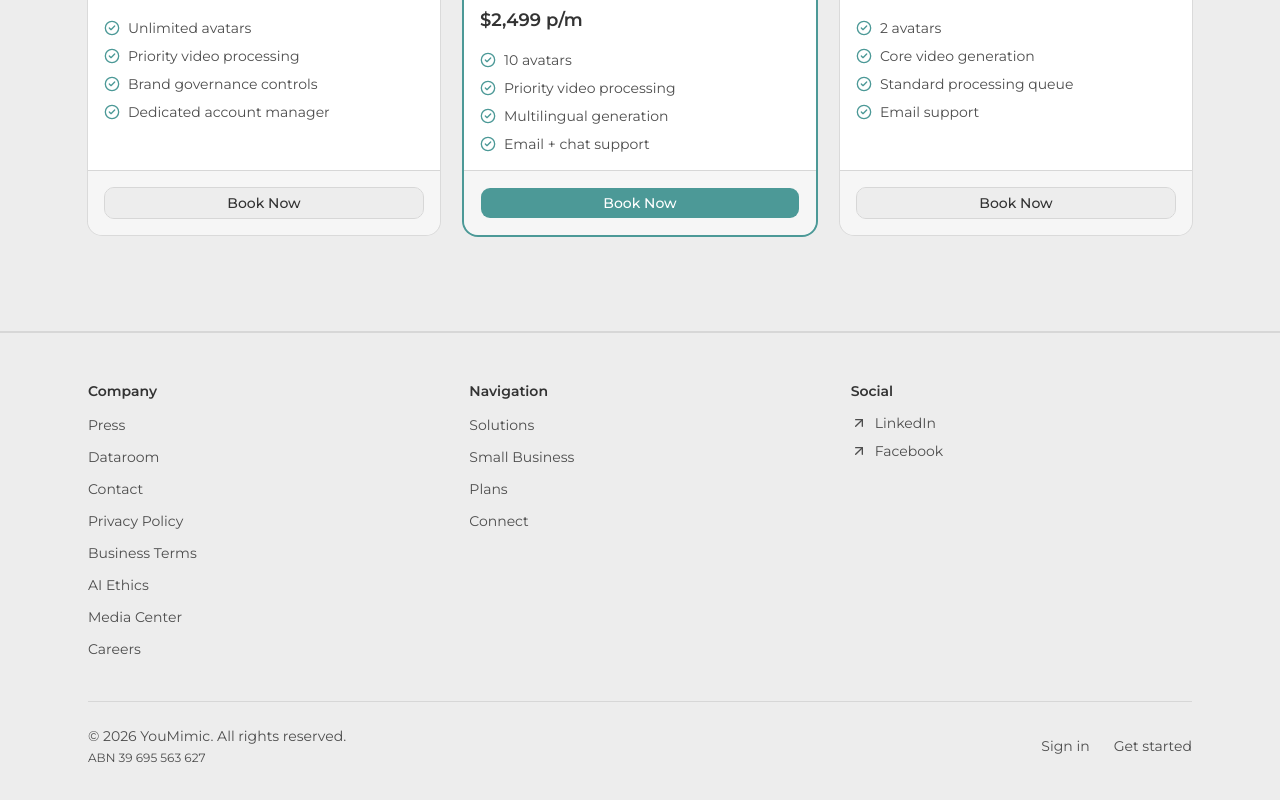
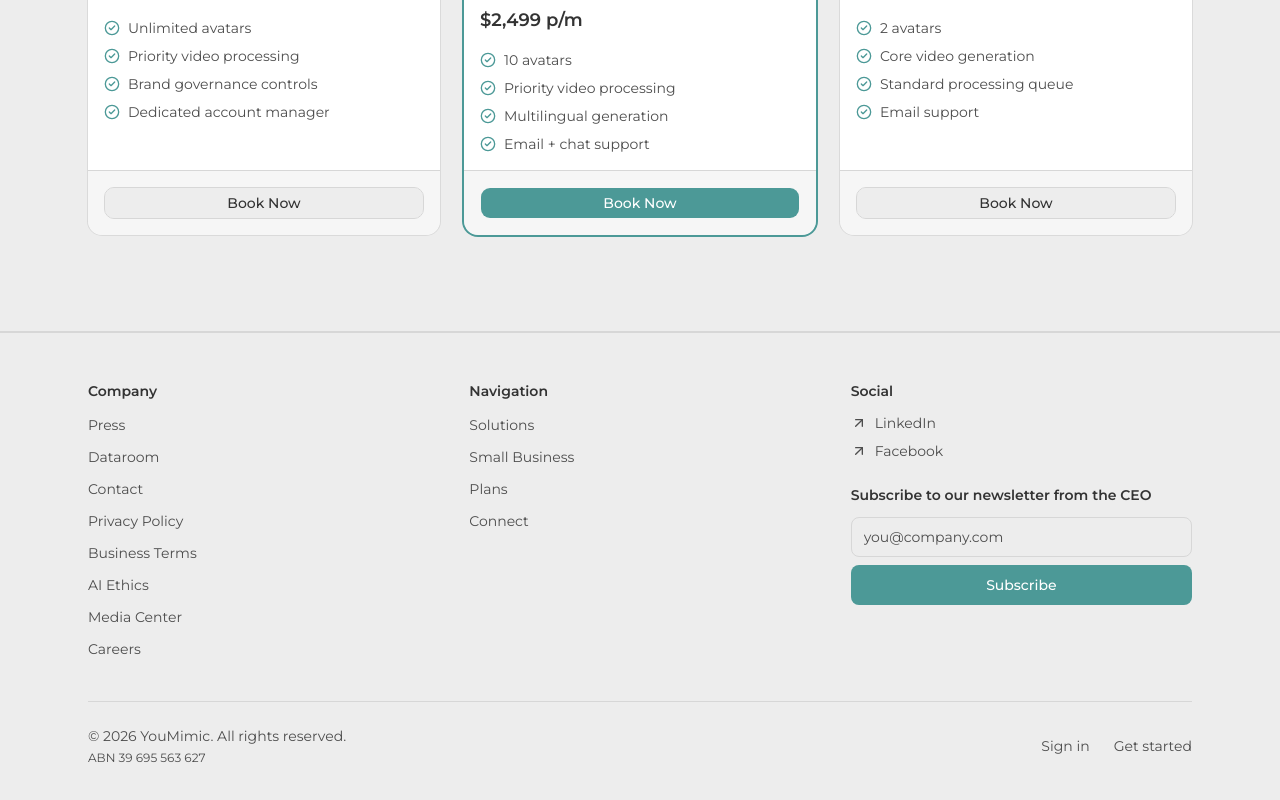
Before and after one commit to youmimic/youmimic-client-portal, a Next.js app: page /pricing in a window 1280 px wide. Shown: the part 505-1305 px from the top of the page. Built offline with nearby package versions, Linux system fonts and the light colour scheme; no server answers.

Commit message:
feat: added newsletter section to the footer

```diff
--- a/components/marketing/marketing-footer.tsx
+++ b/components/marketing/marketing-footer.tsx
@@ -1,5 +1,6 @@
 import Link from "next/link";
 import { ArrowUpRight } from "lucide-react";
+import { NewsletterForm } from "@/components/marketing/newsletter-form";
 
 // Only platforms with a confirmed real URL are rendered — no placeholder
 // or guessed social links. Add more here as real URLs are confirmed.
@@ -84,6 +85,12 @@ export function MarketingFooter() {
                   </li>
                 ))}
               </ul>
+
+              {/* Newsletter signup — same column as Social, directly below
+                  the social links. */}
+              <div className="mt-6">
+                <NewsletterForm />
+              </div>
             </div>
           )}
         </div>
--- /dev/null
+++ b/components/marketing/newsletter-form.tsx
@@ -0,0 +1,48 @@
+// Brevo ("Sendinblue") newsletter signup form. Restyled to match this
+// site's own typography/palette instead of Brevo's default embed CSS
+// (Helvetica/Roboto, its own colors) — Brevo's own stylesheet
+// (sibforms.com/forms/end-form/build/sib-styles.css) and font-face block
+// are deliberately not loaded here, since they'd fight the site's
+// Montserrat/brand tokens. The functional bits (form action, field names,
+// hidden fields) are unchanged from Brevo's generated embed — those are
+// what Brevo's backend actually reads, so they can't be renamed or
+// restructured. Plain native form POST, no client JS needed.
+export function NewsletterForm() {
+  return (
+    <form
+      id="sib-form"
+      method="POST"
+      action="https://b7f71b9c.sibforms.com/serve/MUIFAOTXsoAl4QcS6Jjrh6QeCA7xcVMwe7qonH8o7uLP67Gq-qZ6G2LjCXXEJ9LC8-ljKAdTWe0kqzmhawbD2y8m5T5d_s-bvXkUAnJpjFvxbU_QUqwGPtn_aYlnBPAwkreQherlQ7et0F1NUgjnHgu4KPYCLzqOHfbtKGETHhNlRdTnJ7UJdnTyOJuq9R1kdMHHMrdrkUlI5uYkgw=="
+    >
+      <label htmlFor="EMAIL" className="mb-3 block text-sm font-semibold text-foreground">
+        Subscribe to our newsletter from the CEO
+      </label>
+      {/* Stacked, not side-by-side — this now lives in a single narrow
+          footer column (alongside Social), not a full-width block, so an
+          inline input+button would be cramped. */}
+      <div className="flex flex-col gap-2">
+        <input
+          type="email"
+          id="EMAIL"
+          name="EMAIL"
+          autoComplete="off"
+          placeholder="you@company.com"
+          required
+          className="h-10 w-full rounded-md border border-border bg-background px-3 text-sm text-foreground placeholder:text-muted-foreground focus:border-ring focus:outline-none focus:ring-3 focus:ring-ring/50"
+        />
+        <button
+          type="submit"
+          className="h-10 w-full rounded-md bg-primary px-5 text-sm font-medium text-primary-foreground transition-colors hover:bg-primary/80"
+        >
+          Subscribe
+        </button>
+      </div>
+
+      {/* Honeypot + Brevo bookkeeping fields — required by Brevo's backend,
+          not shown to real visitors. */}
+      <input type="text" name="email_address_check" value="" readOnly hidden />
+      <input type="hidden" name="locale" value="en" />
+      <input type="hidden" name="html_type" value="simple" />
+    </form>
+  );
+}
--- a/next.config.ts
+++ b/next.config.ts
@@ -5,6 +5,9 @@ import type { NextConfig } from "next";
 // calendly.com iframe + XHR) and a Brevo Conversations chat widget
 // (conversations-widget.brevo.com script, which renders its actual chat UI
 // in an iframe from the same host) — see app/(marketing)/contact/page.tsx.
+// The footer's newsletter signup posts directly (plain HTML form, no JS)
+// to Brevo's forms host — needs a form-action allowance, not script/connect,
+// since the browser navigates there rather than fetching it.
 // Sentry is tunneled through the same-origin /monitoring rewrite below, so
 // it needs no CSP entry.
 //
@@ -34,7 +37,7 @@ const CONTENT_SECURITY_POLICY = [
   "frame-src https://calendly.com https://conversations-widget.brevo.com",
   "object-src 'none'",
   "base-uri 'self'",
-  "form-action 'self'",
+  "form-action 'self' https://*.sibforms.com",
   "frame-ancestors 'none'",
 ].join("; ");
 
```
Also changed, not shown: 1 other file (tests, documents, lock files or other folders).
